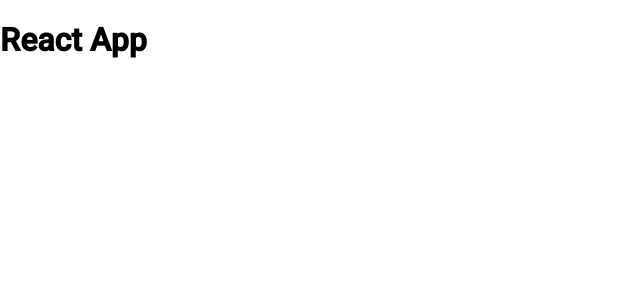
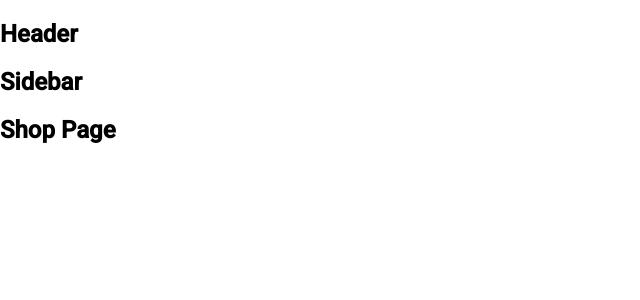
Before and after one commit to KieuLong-UET/honki-ui, a React (Create React App) app: page /shop in a window 1280 px wide. Shown: the top 300 px of the page, without its empty margins (0-640 px from the left). Built offline with nearby package versions, Linux system fonts and the light colour scheme.

Commit message:
config router

```diff
--- a/package.json
+++ b/package.json
@@ -9,6 +9,7 @@
     "normalize.css": "^8.0.1",
     "react": "^18.1.0",
     "react-dom": "^18.1.0",
+    "react-router-dom": "^6.3.0",
     "react-scripts": "5.0.1",
     "web-vitals": "^2.1.4"
   },
--- a/src/App.js
+++ b/src/App.js
@@ -1,7 +1,39 @@
+import { Fragment } from 'react';
+import { BrowserRouter as Router, Routes, Route } from 'react-router-dom';
+import { publicRoutes } from '~/routes';
+import { DefaultLayout } from '~/components/Layout';
+
 function App() {
-    return <div className="App">
-      <h1>React App</h1>
-    </div>;
+    return (
+        <Router>
+            <div className="App">
+                <Routes>
+                    {publicRoutes.map((route, index) => {
+                        const Page = route.component;
+                        let Layout = DefaultLayout;
+
+                        if (route.layout) {
+                            Layout = route.layout;
+                        } else if (route.layout === null) {
+                            Layout = Fragment;
+                        }
+
+                        return (
+                            <Route
+                                key={index}
+                                path={route.path}
+                                element={
+                                    <Layout>
+                                        <Page />
+                                    </Layout>
+                                }
+                            />
+                        );
+                    })}
+                </Routes>
+            </div>
+        </Router>
+    );
 }
 
 export default App;
--- a/src/components/GlobalStyles/GlobalStyles.scss
+++ b/src/components/GlobalStyles/GlobalStyles.scss
@@ -3,6 +3,10 @@
 
 :root {
     --primary: #4B4D53;
+}
+
+* {
+    box-sizing: border-box;
 }
 
 html {
--- /dev/null
+++ b/src/components/Layout/DefaultLayout/Sidebar/index.js
@@ -0,0 +1,5 @@
+function Sidebar() {
+    return <h2>Sidebar</h2>;
+}
+
+export default Sidebar;
--- /dev/null
+++ b/src/components/Layout/DefaultLayout/index.js
@@ -0,0 +1,16 @@
+import Header from '~/components/Layout/components/Header';
+import Sidebar from './Sidebar';
+
+function DefaultLayout({ children }) {
+    return (
+        <div>
+            <Header />
+            <div className="container">
+                <Sidebar />
+                <div className="content">{children}</div>
+            </div>
+        </div>
+    );
+}
+
+export default DefaultLayout;
--- /dev/null
+++ b/src/components/Layout/HeaderOnly/index.js
@@ -0,0 +1,14 @@
+import Header from '~/components/Layout/components/Header';
+
+function DefaultLayout({ children }) {
+    return (
+        <div>
+            <Header />
+            <div className="container">
+                <div className="content">{children}</div>
+            </div>
+        </div>
+    );
+}
+
+export default DefaultLayout;
--- /dev/null
+++ b/src/components/Layout/components/Header/index.js
@@ -0,0 +1,5 @@
+function Header() {
+    return ( <h2>Header</h2> );
+}
+
+export default Header;
--- /dev/null
+++ b/src/components/Layout/index.js
@@ -0,0 +1,2 @@
+export { default as DefaultLayout } from './DefaultLayout';
+export { default as HeaderOnly } from './HeaderOnly';
--- /dev/null
+++ b/src/pages/Home/index.js
@@ -0,0 +1,5 @@
+function Home() {
+    return ( <h2>Home Page</h2> );
+}
+
+export default Home;
--- /dev/null
+++ b/src/pages/Order/index.js
@@ -0,0 +1,5 @@
+function Order() {
+    return <h2>Order Page</h2>;
+}
+
+export default Order;
--- /dev/null
+++ b/src/pages/Shop/index.js
@@ -0,0 +1,5 @@
+function Shop() {
+    return ( <h2>Shop Page</h2> );
+}
+
+export default Shop;
--- /dev/null
+++ b/src/routes/index.js
@@ -0,0 +1,19 @@
+//Layouts
+import { HeaderOnly } from '~/components/Layout';
+
+//Pages
+import Home from '~/pages/Home';
+import Shop from '~/pages/Shop';
+import Order from '~/pages/Order';
+
+//Public routes
+const publicRoutes = [
+    { path: '/', component: Home },
+    { path: '/shop', component: Shop },
+    { path: '/order', component: Order, layout: HeaderOnly },
+];
+
+//Private routes
+const privateRoutes = [];
+
+export { publicRoutes, privateRoutes };
```
Also changed, not shown: 1 other file (tests, documents, lock files or other folders).
